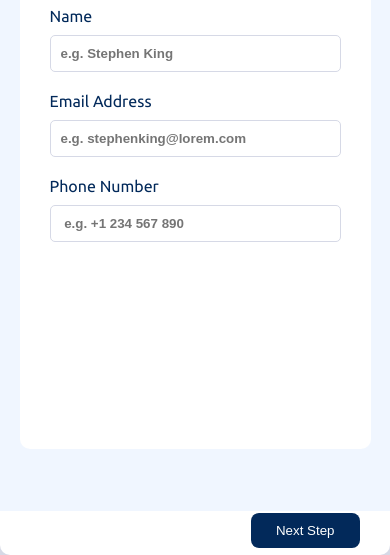
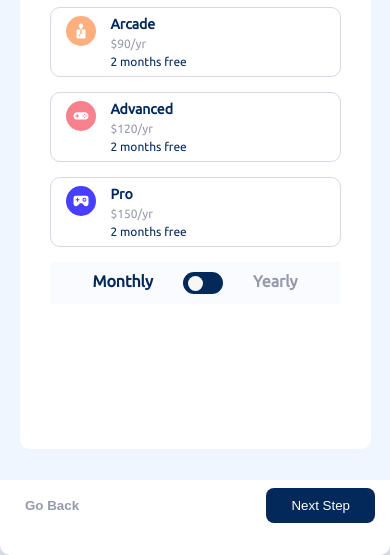
Before and after one commit to Kauannyalencar/multi-step-form, a website built with webpack: page src/index.html in a window 390 px wide. Shown: the part 289-844 px from the top of the page. Built offline with nearby package versions, Linux system fonts and the light colour scheme.

Commit message:
fix button next-step position

```diff
--- a/src/css/responsive.scss
+++ b/src/css/responsive.scss
@@ -134,6 +134,17 @@
             padding: 10px;
             align-items: center;
         }
+        .change-step{
+            left: 0;
+            padding: 25px;
+            width: 100vw;
+            background-color: $white;
+            height: 40px;
+        }
+
+        .next-step{
+            right: 15px;
+        }
     }
 
 }
--- a/src/css/select-plan.scss
+++ b/src/css/select-plan.scss
@@ -1,7 +1,7 @@
 @use '../css/colors.scss' as *;
 
 .select-plan{
-    // display: block;
+    display: block;
 }
 .plans{
     display: flex;
@@ -14,7 +14,7 @@
     gap: 15px;
 
     .plan-category {
-        height: 150px;
+        height: 175px;
         width: 140px;
         font-size: 15px;
         border: 1px solid $lightGray;
@@ -28,7 +28,7 @@
         div {
             display: flex;
             flex-direction: column;
-            gap: 50px;
+            gap: 25px;
 
             .plan-descrition{
                 gap: 5px;
@@ -38,6 +38,9 @@
 
                 span{
                     color: $coolGray;
+                }
+                .months-free{
+                    color: $marineBlue;
                 }
             }
             img {
--- a/src/index.html
+++ b/src/index.html
@@ -61,7 +61,7 @@
       </div>
     </aside>
     <main class="container">
-      <section data-step="1" class="personal-info section-step  ">
+      <section data-step="1" class="personal-info section-step hidden ">
         <div class="section-header">
           <h1 class="step-title"> Personal info
           </h1>
@@ -89,12 +89,12 @@
           <button class="next-step section-btn"> Next Step</button>
         </div>
       </section>
-      <section data-step="2" class="select-plan section-step hidden">
+      <section data-step="2" class="select-plan section-step ">
         <div class="section-header">
           <h1 class="step-title">Select your plan</h1>
           <p class="step-info"> You have the option of monthly or yearly billing.</p>
         </div>
-        <div class="plans monthly">
+        <div class="plans monthly hidden">
           <div class="plans-categories">
             <div class="plan-category">
               <div class="arcade">
@@ -125,7 +125,7 @@
             </div>
           </div>
         </div>
-        <div class="plans yearly hidden
+        <div class="plans yearly
           ">
           <div class="plans-categories">
             <div class="plan-category">
@@ -134,6 +134,7 @@
                 <div class="plan-descrition">
                   <h3>Arcade</h3>
                   <span class="plan-price"> $90/yr</span>
+                  <span class="months-free">2 months free</span>
                 </div>
               </div>
             </div>
@@ -143,6 +144,7 @@
                 <div class="plan-descrition">
                   <h3>Advanced</h3>
                   <span class="plan-category-price">$120/yr</span>
+                  <span class="months-free">2 months free</span>
                 </div>
               </div>
             </div>
@@ -152,6 +154,7 @@
                 <div class="plan-descrition">
                   <h3>Pro</h3>
                   <span class="plan-category-price">$150/yr</span>
+                  <span class="months-free">2 months free</span>
                 </div>
               </div>
             </div>
```
